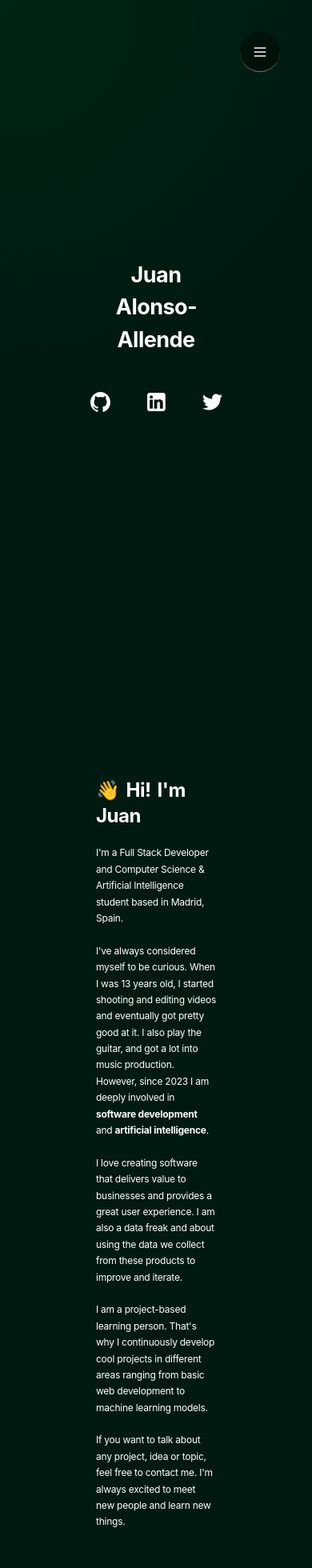
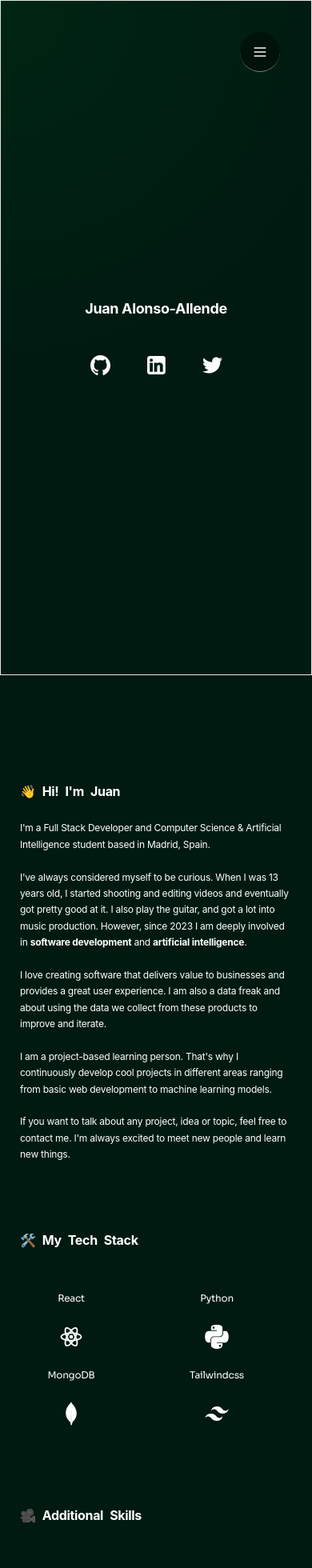
Before and after one commit to aallendez/personal-website, a React (Vite) app: page / in a window 390 px wide. Shown: the top 1960 px of the page at 80% size. Built offline with nearby package versions, Linux system fonts and the light colour scheme.

Commit message:
Nuevos cambios

```diff
--- a/src/App.jsx
+++ b/src/App.jsx
@@ -64,8 +64,8 @@ function App() {
 
   return (
     <>
-      <div className={`w-full xs:px-6 sm:px-2 px-[20%] lg:px-[26%] h-screen ${theme} cursor-default`}>
-        <div className='px-20'>
+      <div className={`w-full xs:border xs:px-6 xs:w-full sm:px-2 px-[20%] lg:px-[26%] h-screen ${theme} cursor-default`}>
+        <div className='xs:px-0 px-20'>
           <Header theme={theme} toggleTheme={toggleTheme} iconColor={iconColor} />
           <Title theme={theme} iconColor={iconColor} />
           <AboutMe iconColor={iconColor} />
--- a/src/components/AboutMe.jsx
+++ b/src/components/AboutMe.jsx
@@ -17,7 +17,7 @@ const aboutMe = (
 const AboutMe = ({ iconColor }) => {
     const techStack = (
       <div className='flex flex-col items-start justify-center my-10'>
-        <div className="w-full flex flex-row gap-6 justify-around my-2">
+        <div className="w-full flex flex-row xs:grid xs:grid-cols-2 gap-6 justify-around my-2">
           <div className="flex w-32 flex-col items-center justify-start gap-6 peer long-transition">
             <p>React</p>
             <div className="mt-auto"><ReactIcon color={iconColor} /></div>
@@ -40,7 +40,7 @@ const AboutMe = ({ iconColor }) => {
 
     const additionalSkills = (
       <div className='flex flex-col items-start justify-center my-10'>
-        <div className="w-full flex flex-row gap-6 justify-around my-2">
+        <div className="w-full flex flex-row xs:grid xs:grid-cols-2 gap-6 justify-around my-2">
           <div className="flex w-32 flex-col items-center justify-start gap-6 peer long-transition">
             <p>Premiere Pro</p>
             <div className="mt-auto"><PremiereProIcon color={iconColor} /></div>
@@ -63,19 +63,19 @@ const AboutMe = ({ iconColor }) => {
 
 
     return(
-      <div id="aboutMe" className="pt-32 w-full min-h-screen flex flex-col-reverse sm:flex-col-reverse md:flex-col-reverse xs:flex-col-reverse text-center gap-20 items-start md:px-4" >
+      <div id="aboutMe" className="pt-32 w-full min-h-screen flex flex-col-reverse sm:flex-col-reverse md:flex-col-reverse xs:flex-col-reverse text-center gap-20 items-start md:px-4 xs:px-0" >
         <div className="w-full group">
           <div className="pb-6">
-            <WordPullUp words="🛠️ My Tech Stack" className="text-[35px] text-left sm:text-[24px] font-bold" />
+            <WordPullUp words="🛠️ My Tech Stack" className="text-[35px] text-left sm:text-[24px] xs:text-[16px] font-bold" />
             <BlurIn word={techStack} className="text-left font-[Sora] sm:text-[12px] sm:text-center" />
           </div>
           <div className="py-6">
-            <WordPullUp words="🎥 Additional Skills" className="text-[35px] text-left sm:text-[24px] font-bold" />
+            <WordPullUp words="🎥 Additional Skills" className="text-[35px] text-left sm:text-[24px] xs:text-[16px] font-bold" />
             <BlurIn word={additionalSkills} className="text-left font-[Sora] sm:text-[12px] sm:text-center" />
           </div>
         </div>
         <div className="">
-            <WordPullUp words="👋 Hi! I'm Juan" className="text-[35px] sm:text-[24px]  text-left font-bold" />
+            <WordPullUp words="👋 Hi! I'm Juan" className="text-[35px] sm:text-[24px] xs:text-[16px] text-left font-bold" />
             <div style={{lineHeight: '1.7'}}>
               <BlurIn word={aboutMe} className="text-left sm:text-[12px]" />
             </div>
--- a/src/components/Header.jsx
+++ b/src/components/Header.jsx
@@ -16,7 +16,7 @@ const BurgerMenu = ({ theme, toggleTheme, iconColor }) => {
   };
 
   const verticalOptions = (
-    <div className="fixed top-0 border right-0 h-screen w-full flex flex-col items-center justify-center bg-white dark:bg-color-7 z-20 shadow-lg animate-fade-in">
+    <div className="fixed top-0 right-0 h-screen w-full flex flex-col items-center justify-center bg-white dark:bg-color-7 z-20 shadow-lg animate-fade-in">
       <button
               className={`hidden sm:flex rounded-full fixed h-[50px] w-[50px] z-30 left-10 top-10 flex-row items-center justify-center gap-10 ${theme === "dark" ? "bg-black" : "bg-green-50"} bg-opacity-40 backdrop-blur-md`}
               onClick={toggleTheme}
--- a/src/components/Projects.jsx
+++ b/src/components/Projects.jsx
@@ -147,7 +147,7 @@ const Projects = ({ iconColor }) => {
     return (
         <div id="projects" className="pt-32 relative min-h-screen h-auto w-full flex flex-col items-center justify-center">
 
-            <WordPullUp words="🍳 Recent Projects" className="text-[35px] sm:text-[24px] font-bold w-full text-left mb-6" />
+            <WordPullUp words="🍳 Recent Projects" className="text-[35px] sm:text-[24px] xs:text-[16px] font-bold w-full text-left mb-6" />
             <div className='flex flex-col items-start md:items-center sm:items-center xs:items-center justify-center sm:px-2 xs:px-0 w-auto mb-32'>
                 {/* <BlurIn word={divider} className={`${iconColor==="#000000" ? "bg-black" : "bg-white"} w-full h-[1px] my-6 md:w-3/4 opacity-80`} /> */}
                 {ProjectInfo.map((project) => (
--- a/src/components/Title.jsx
+++ b/src/components/Title.jsx
@@ -13,9 +13,9 @@ const Title = ({ theme, iconColor }) => {
 
   );
   return(
-      <div id="title" className="h-screen w-full flex sm:gap-10 sm:flex-col-reverse sm:px-12 flex-col items-center justify-center text-center transition-all">
+      <div id="title" className="h-screen w-full flex sm:gap-10 sm:flex-col-reverse sm:px-12 xs:px-0 flex-col items-center justify-center text-center transition-all">
         <Footer iconColor={iconColor}/>
-        <BlurIn word="Juan Alonso-Allende" className="text-[65px] sm:text-[27px] font-bold" />
+        <BlurIn word="Juan Alonso-Allende" className="text-[65px] sm:text-[27px] xs:text-[18px] font-bold" />
         <div className='flex flex-row gap-10 sm:gap-0 sm:hidden h-16 items-center group font-[Sora]'>
           <BlurIn word={qualities} />
         </div>
```
